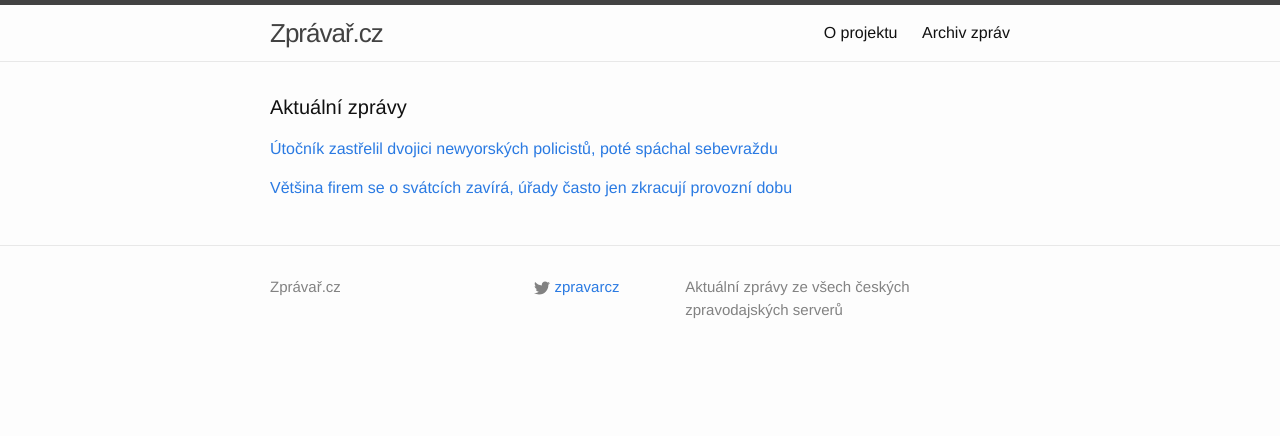
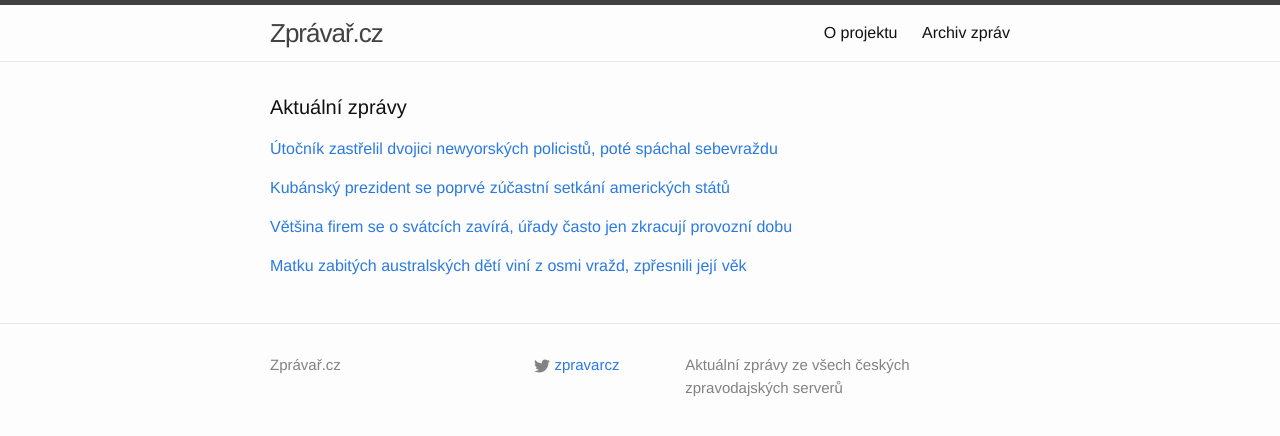
Before and after one commit to adliska/zpravar, a Jekyll site: the page built from index.html, in a window 1280 px wide. Shown: the top 436 px of the page. Built offline with Jekyll 4.4.1, drawn with Linux system fonts in a browser that asks for light colours.

Commit message:
zpravar news update

```diff
--- a/index.html
+++ b/index.html
@@ -14,11 +14,25 @@ layout: default
 <li><a href=http://www.novinky.cz/zahranicni/amerika/356962-utocnik-v-new-yorku-zastrelil-dvojici-policistu-a-nasledne-i-sebe.html>Útočník v New Yorku zastřelil dvojici policistů a následně i sebe - www.novinky.cz</a></li>
 <li><a href=http://www.ceskenoviny.cz/zpravy/zpravy/utocnik-v-new-yorku-zastrelil-dvojici-policistu-pote-se-zabil/1161330>Útočník v New Yorku zastřelil dvojici policistů, poté se zabil - www.ceskenoviny.cz</a></li>
 </ul>
-</div><p><a href="javascript:;" onclick="toggle_visibility('zpravy1')">Většina firem se o svátcích zavírá, úřady často jen zkracují provozní dobu</a></p>
+</div><p><a href="javascript:;" onclick="toggle_visibility('zpravy1')">Kubánský prezident se poprvé zúčastní setkání amerických států</a></p>
 <div id="zpravy1" style="display:none">
+<ul>
+<li><a href=http://www.tyden.cz/rubriky/zahranici/amerika/kubansky-prezident-se-poprve-zucastni-setkani-americkych-statu_327975.html>Kubánský prezident se poprvé zúčastní setkání amerických států - www.tyden.cz</a></li>
+<li><a href=http://www.rozhlas.cz/_zprava/kubansky-vudce-castro-si-ceni-obamovy-vstricnosti-na-ideologii-zeme-ale-nic-menit-nebude--1435291>Kubánský vůdce Castro si cení Obamovy vstřícnosti, na ideologii země ale nic měnit nebude - www.rozhlas.cz</a></li>
+<li><a href=http://www.rozhlas.cz/_zprava/usa-obnovuji-diplomaticke-vztahy-s-kubou-vudce-castro-si-ceni-obamovy-vstricnosti--1435291>USA obnovují diplomatické vztahy s Kubou, vůdce Castro si cení Obamovy vstřícnosti  - www.rozhlas.cz</a></li>
+</ul>
+</div><p><a href="javascript:;" onclick="toggle_visibility('zpravy2')">Většina firem se o svátcích zavírá, úřady často jen zkracují provozní dobu</a></p>
+<div id="zpravy2" style="display:none">
 <ul>
 <li><a href=http://www.rozhlas.cz/_zprava/vetsina-firem-se-o-svatcich-zavira-urady-casto-jen-zkracuji-provozni-dobu--1435288>Většina firem se o svátcích zavírá, úřady často jen zkracují provozní dobu - www.rozhlas.cz</a></li>
 <li><a href=http://www.rozhlas.cz/_zprava/vetsina-firem-se-o-svatcich-zavira-urady-ale-casto-jen-zkrati-provozni-dobu--1435288>Většina firem se o svátcích zavírá, úřady často jen zkracují provozní dobu - www.rozhlas.cz</a></li>
 <li><a href=http://www.rozhlas.cz/_zprava/velke-firmy-narizuji-pracovnikum-vanocni-dovolene-urady-vetsinou-jen-zkrati-pracovni-dobu--1435288>Velké firmy nařizují pracovníkům vánoční dovolené, úřady většinou jen zkrátí pracovní dobu - www.rozhlas.cz</a></li>
 </ul>
+</div><p><a href="javascript:;" onclick="toggle_visibility('zpravy3')">Matku zabitých australských dětí viní z osmi vražd, zpřesnili její věk</a></p>
+<div id="zpravy3" style="display:none">
+<ul>
+<li><a href=http://zpravy.idnes.cz/matku-australskych-deti-vini-z-osmi-vrazd-fip-/zahranicni.aspx?c=A141221_072802_zahranicni_jw>Matku zabitých australských dětí viní z osmi vražd, zpřesnili její věk - zpravy.idnes.cz</a></li>
+<li><a href=http://www.ceskenoviny.cz/zpravy/zpravy/z-vrazdy-osmi-deti-v-australii-byla-obvinena-matka-sedmi-obeti/1161338>Z vraždy osmi dětí v Austrálii byla obviněna matka sedmi obětí - www.ceskenoviny.cz</a></li>
+<li><a href=http://www.novinky.cz/zahranicni/svet/356963-z-vrazdy-osmi-deti-obvinila-australska-policie-matku-sedmi-obeti.html>Z vraždy osmi dětí obvinila australská policie matku sedmi obětí - www.novinky.cz</a></li>
+</ul>
 </div></div>
```
